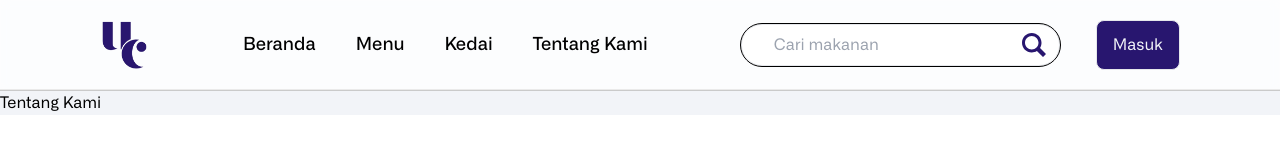
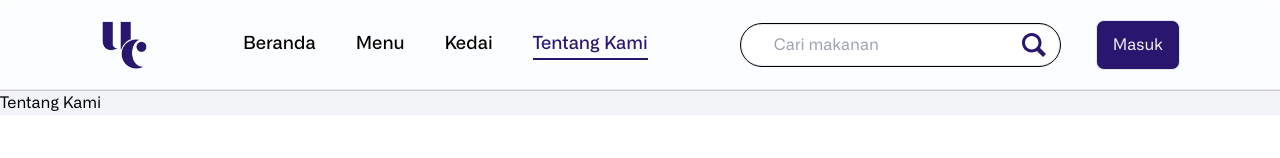
Before and after one commit to vikifsyh/ump-culinary, a Next.js app: page /about in a window 1280 px wide. Shown: the top 158 px of the page. Built offline with nearby package versions, Linux system fonts and the light colour scheme.

Commit message:
refactor:navbar

```diff
--- a/app/component/Navbar.tsx
+++ b/app/component/Navbar.tsx
@@ -163,7 +163,7 @@ export default function Navbar() {
         <Link href={"/about"}>
           <div
             className={`font-medium text-base lg:text-lg ease-in duration-200 hover:text-primary hover:border-b-2 hover:border-primary ${
-              pathname === "/tentangkami"
+              pathname === "/about"
                 ? "text-primary border-b-2 border-primary"
                 : ""
             }`}
```
